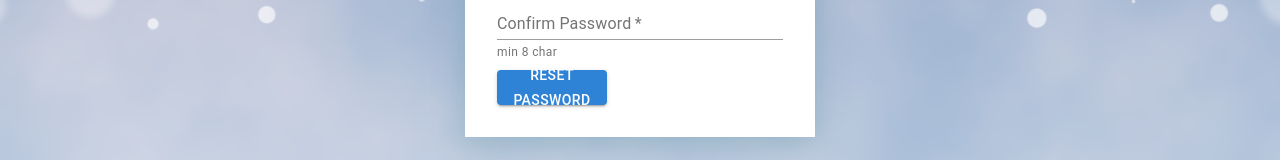
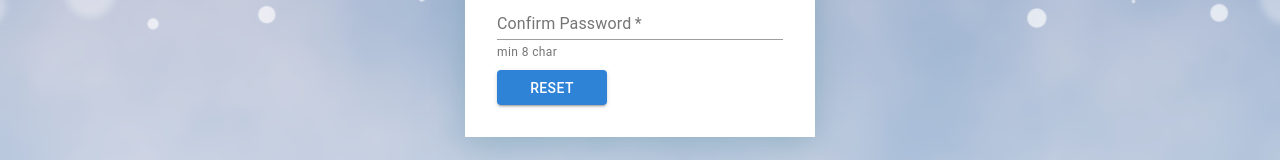
Before and after one commit to Saicharan0662/email-scheduler-client, a React (Create React App) app: page /reset-password/1 in a window 1280 px wide. Shown: the part 421-581 px from the top of the page. Built offline with nearby package versions, Linux system fonts and the light colour scheme.

Commit message:
minor changes

```diff
--- a/package.json
+++ b/package.json
@@ -29,7 +29,7 @@
     "test": "react-scripts test",
     "eject": "react-scripts eject"
   },
-  "proxy": "http://localhost:5000/api/v1",
+  "proxy": "https://eschedulerserver.herokuapp.com/api/v1",
   "eslintConfig": {
     "extends": [
       "react-app",
@@ -50,6 +50,7 @@
   },
   "devDependencies": {
     "autoprefixer": "^10.4.2",
+    "mini-css-extract-plugin": "2.4.5",
     "postcss": "^8.4.5",
     "tailwindcss": "^3.0.15"
   }
--- a/src/axios.js
+++ b/src/axios.js
@@ -1,5 +1,5 @@
 import axios from "axios";
-axios.defaults.baseURL = 'http://localhost:5000/api/v1'
+axios.defaults.baseURL = 'https://eschedulerserver.herokuapp.com/api/v1'
 
 axios.interceptors.request.use(function (req) {
     const user = localStorage.getItem('user');
--- a/src/pages/ForgetPassword.js
+++ b/src/pages/ForgetPassword.js
@@ -72,7 +72,7 @@ const ForgetPassword = () => {
                         />
                         <Button type='submit' variant="contained"
                             style={{ maxWidth: '110px', maxHeight: '35px' }}>
-                            Reset Password
+                            Reset
                         </Button>
                     </div>
                 </form>
```
Also changed, not shown: 1 other file (tests, documents, lock files or other folders).
